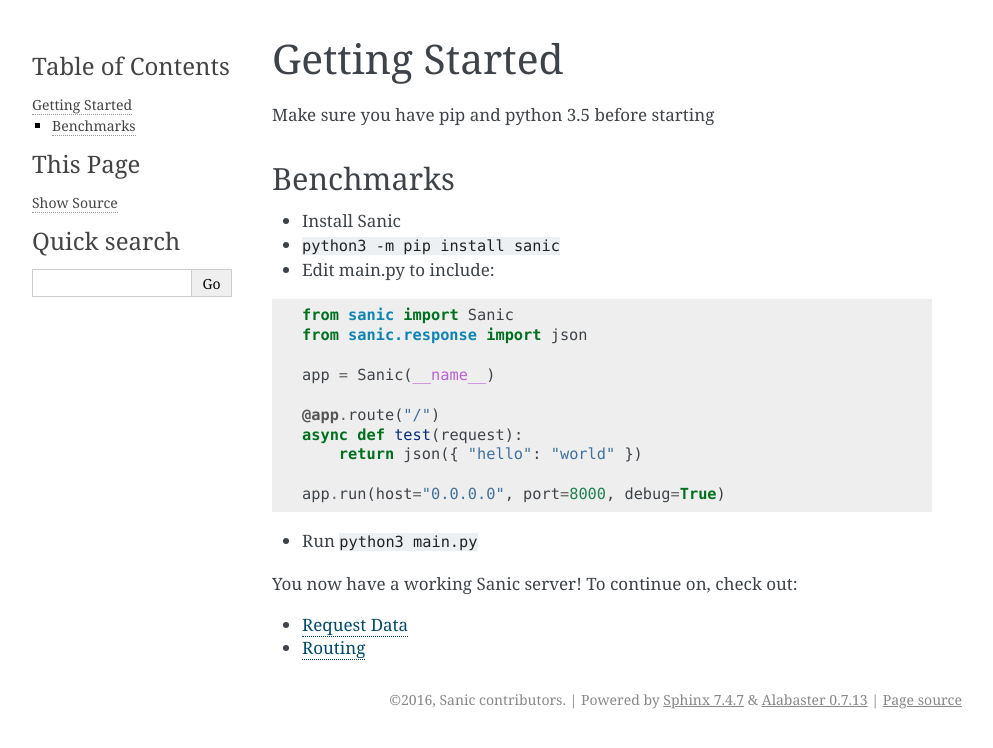
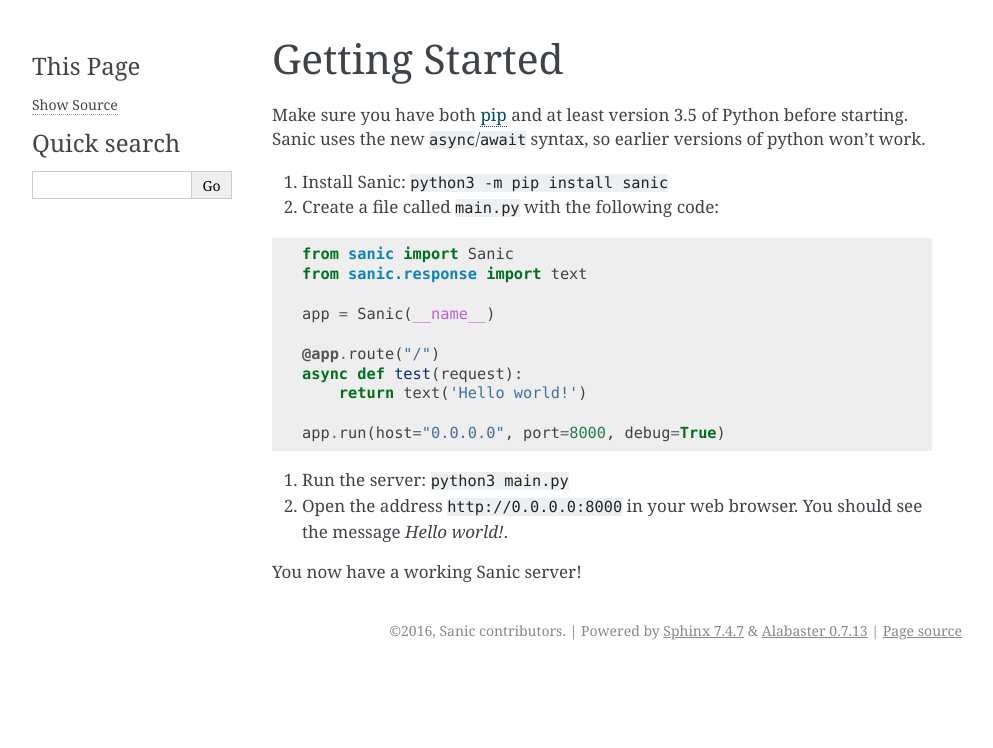
Before and after one commit to sanic-org/sanic, a Sphinx documentation site: the page built from docs/getting_started.md, in a window 1280 px wide. Shown: the top 748 px of the page, without its empty margins (148-1141 px from the left). Built offline with Sphinx 7.4.7, drawn with Linux system fonts in a browser that asks for light colours; pages that are not in the unit, such as notebooks, are missing from menus.

Commit message:
Expand getting started guide

````diff
--- a/docs/getting_started.md
+++ b/docs/getting_started.md
@@ -1,25 +1,27 @@
 # Getting Started
 
-Make sure you have pip and python 3.5 before starting
+Make sure you have both [pip](https://pip.pypa.io/en/stable/installing/) and at
+least version 3.5 of Python before starting. Sanic uses the new `async`/`await`
+syntax, so earlier versions of python won't work.
 
-## Benchmarks
- * Install Sanic
- * `python3 -m pip install sanic`
- * Edit main.py to include:
-```python
-from sanic import Sanic
-from sanic.response import json
+1. Install Sanic: `python3 -m pip install sanic`
+2. Create a file called `main.py` with the following code:
 
-app = Sanic(__name__)
+  ```python
+  from sanic import Sanic
+  from sanic.response import text
 
-@app.route("/")
-async def test(request):
-    return json({ "hello": "world" })
+  app = Sanic(__name__)
 
-app.run(host="0.0.0.0", port=8000, debug=True)
-```
- * Run `python3 main.py`
+  @app.route("/")
+  async def test(request):
+      return text('Hello world!')
 
-You now have a working Sanic server!  To continue on, check out:
- * [Request Data](request_data.md)
- * [Routing](routing.md)
+  app.run(host="0.0.0.0", port=8000, debug=True)
+  ```
+
+3. Run the server: `python3 main.py`
+4. Open the address `http://0.0.0.0:8000` in your web browser. You should see
+   the message *Hello world!*.
+
+You now have a working Sanic server!
````
